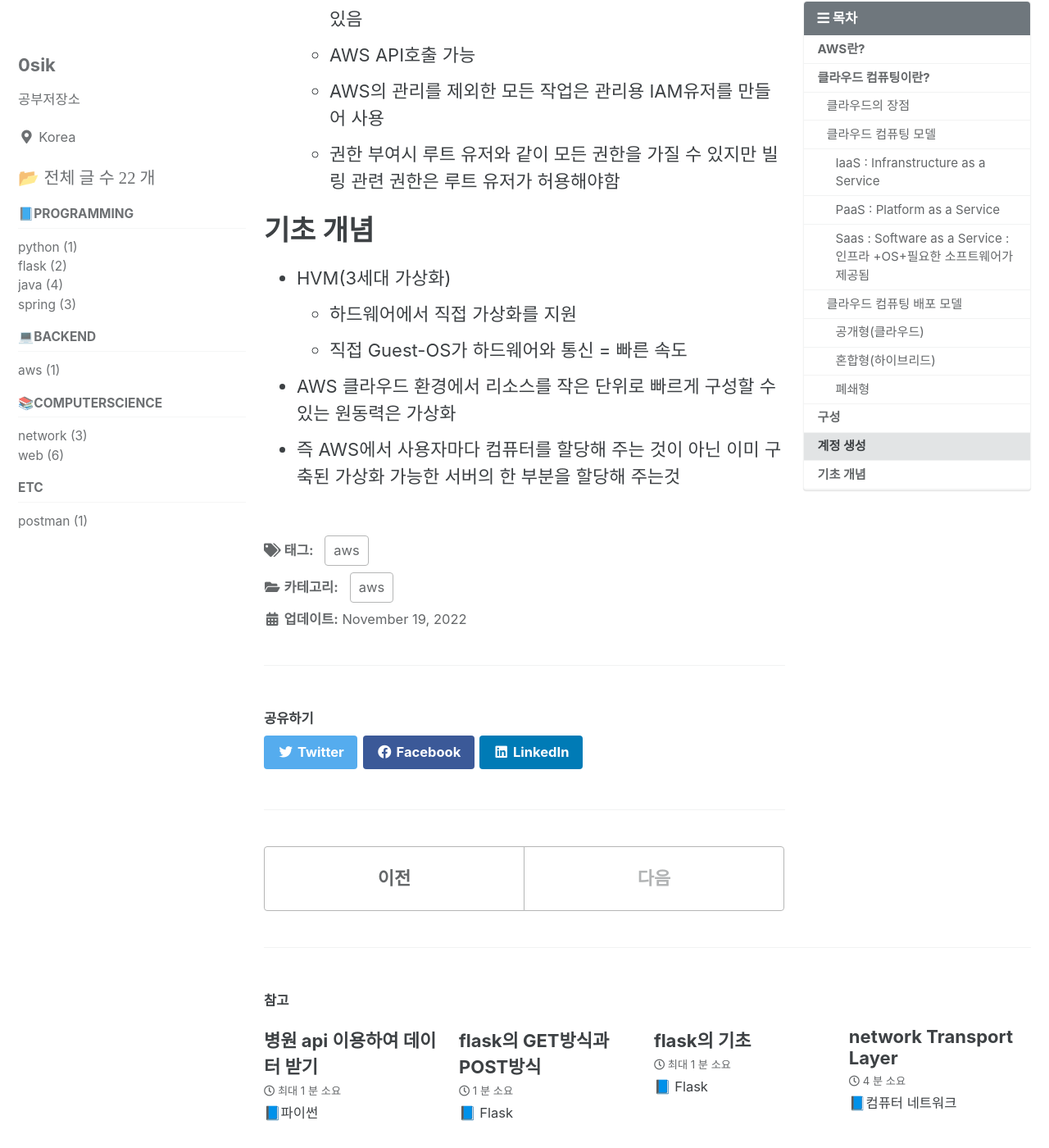
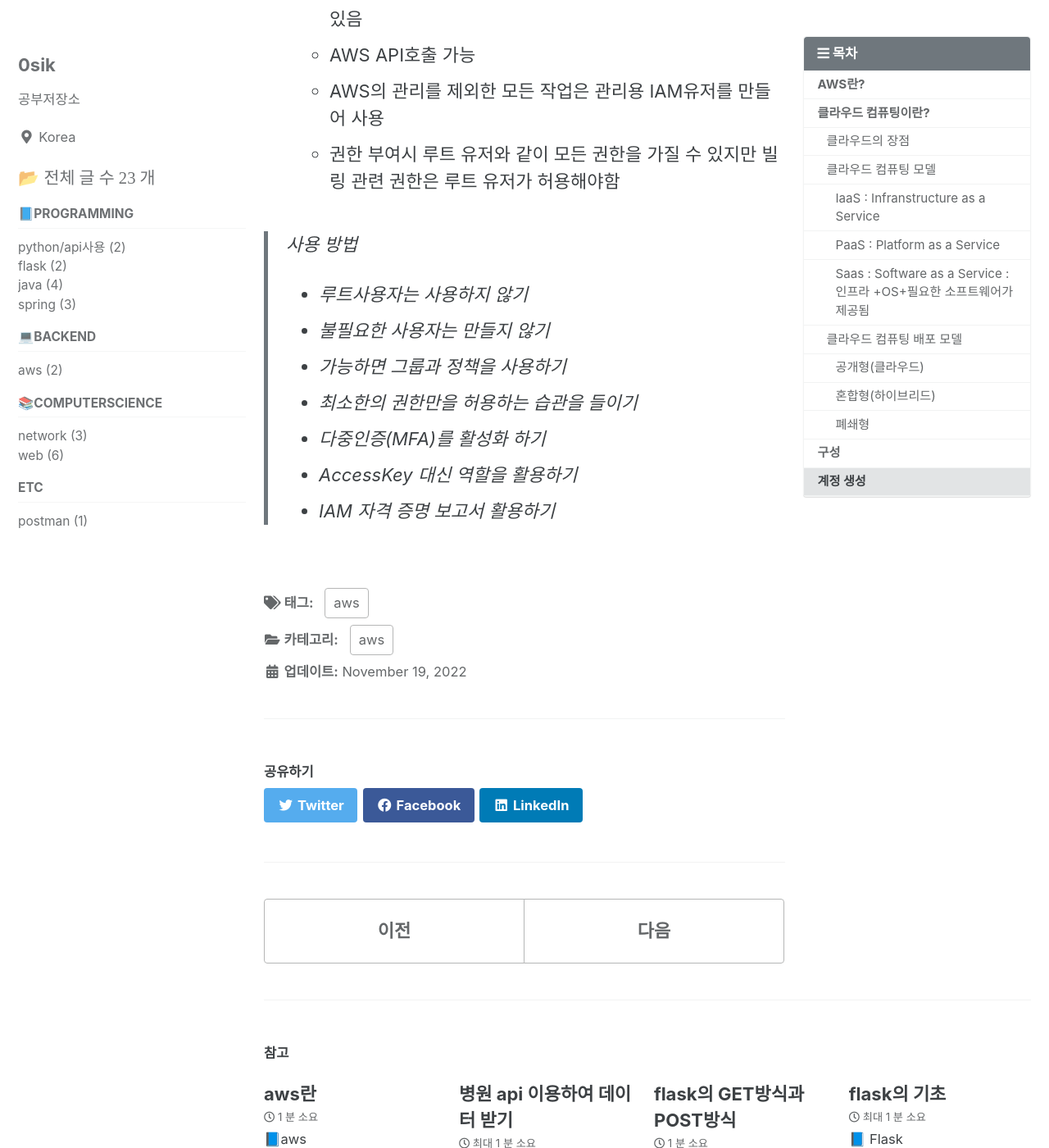
Before and after one commit to 0sik/0sik.github.io, a Jekyll site: the page built from _posts/2022-11-19-aws aws란.md, in a window 1280 px wide and 1400 px high, scrolled down 4683 px. Shown: the whole window at 82% size. Built offline with Jekyll 4.4.1, drawn with Linux system fonts in a browser that asks for light colours; cached includes are drawn as plain includes.

```diff
--- a/_includes/nav_list_main
+++ b/_includes/nav_list_main
@@ -14,7 +14,7 @@
             <ul>
                 {% for category in site.categories %}
                     {% if category[0] == "python" %}
-                        <li><a href="/categories/python" class="">python ({{category[1].size}})</a></li>
+                        <li><a href="/categories/python" class="">python/api사용 ({{category[1].size}})</a></li>
                     {% endif %}
                 {% endfor %}
             </ul>
@@ -22,7 +22,7 @@
             <ul>
                 {% for category in site.categories %}
                     {% if category[0] == "flask" %}
-                        <li><a href="/categories/flask class="">flask ({{category[1].size}})</a></li>
+                        <li><a href="/categories/flask" class="">flask ({{category[1].size}})</a></li>
                     {% endif %}
                 {% endfor %}
             </ul>
--- a/_posts/2022-11-19-aws aws란.md
+++ b/_posts/2022-11-19-aws aws란.md
@@ -115,9 +115,11 @@ tags: [aws]
   - AWS의 관리를 제외한 모든 작업은 관리용 IAM유저를 만들어 사용
   - 권한 부여시 루트 유저와 같이 모든 권한을 가질 수 있지만 빌링 관련 권한은 루트 유저가 허용해야함
 
-# 기초 개념
-- HVM(3세대 가상화)
-  - 하드웨어에서 직접 가상화를 지원
-  - 직접 Guest-OS가 하드웨어와 통신 = 빠른 속도
-- AWS 클라우드 환경에서 리소스를 작은 단위로 빠르게 구성할 수 있는 원동력은 가상화
-- 즉 AWS에서 사용자마다 컴퓨터를 할당해 주는 것이 아닌 이미 구축된 가상화 가능한 서버의 한 부분을 할당해 주는것
+> 사용 방법
+> - 루트사용자는 사용하지 않기
+> - 불필요한 사용자는 만들지 않기
+> - 가능하면 그룹과 정책을 사용하기
+> - 최소한의 권한만을 허용하는 습관을 들이기
+> - 다중인증(MFA)를 활성화 하기
+> - AccessKey 대신 역할을 활용하기
+> - IAM 자격 증명 보고서 활용하기
```
Also changed, not shown: _posts/2022-11-13-python 공공데이터api이용하여 데이터 받기.md (renamed from _posts/2022-11-13-python 병원api이용하여 데이터 받기.md, +2 -2 lines), _posts/2022-11-21-aws 가상화와 EC2,ELB,EFS.md (added, +58 -0 lines), _posts/2022-10-09-python RestApi이용하여 자기자신에게 카톡보내기.md (renamed from _posts/2022-10-09-python 자기자신에게 카톡보내기.md).
